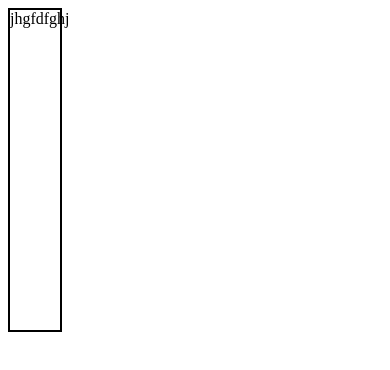
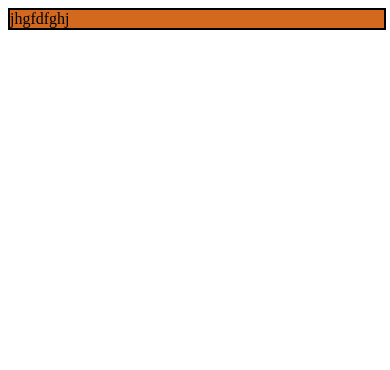
Before and after one commit to AJWood515/AdvCSS, a plain HTML site: page bannerAds.html in a window 390 px wide. Drawn offline with Linux system fonts and the light colour scheme.

Commit message:
banner ads

```diff
--- a/sass/bannerAds.scss
+++ b/sass/bannerAds.scss
@@ -2,14 +2,16 @@
 @media only screen and (max-width: 480px){
 div{
   border:2px solid black;
-  height:320px;
-  width: 50px;
+  height:100%;
+  width: 100%;
+  background-color: #D2691E;
 }
 }
-@media only screen and (min-width: 480px){
+@media only screen and (min-width: 481px){
 div{
   border:2px solid red;
   height:90px;
   width: 728px;
+  background-color: #D2691E;
 }
 }
```
Also changed, not shown: sass/bannerAds.css, 1 other file.
